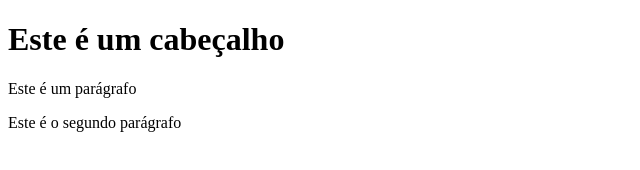
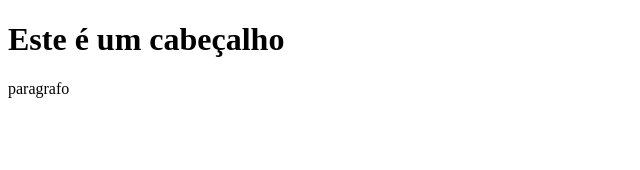
Before and after one commit to vitorbehnck/teste, a plain HTML site: page index.html in a window 1280 px wide. Shown: the whole page, without its empty margins (0-640 px from the left). Drawn offline with Linux system fonts and the light colour scheme.

Commit message:
Segunda versao

```diff
--- a/index.html
+++ b/index.html
@@ -4,7 +4,5 @@
 
 <body>
 <h1>Este é um cabeçalho</h1>
-<p> Este é um parágrafo </p>
-<p> Este é o segundo parágrafo </p>
-</body>
+<p> paragrafo </p>
 </html>
```
